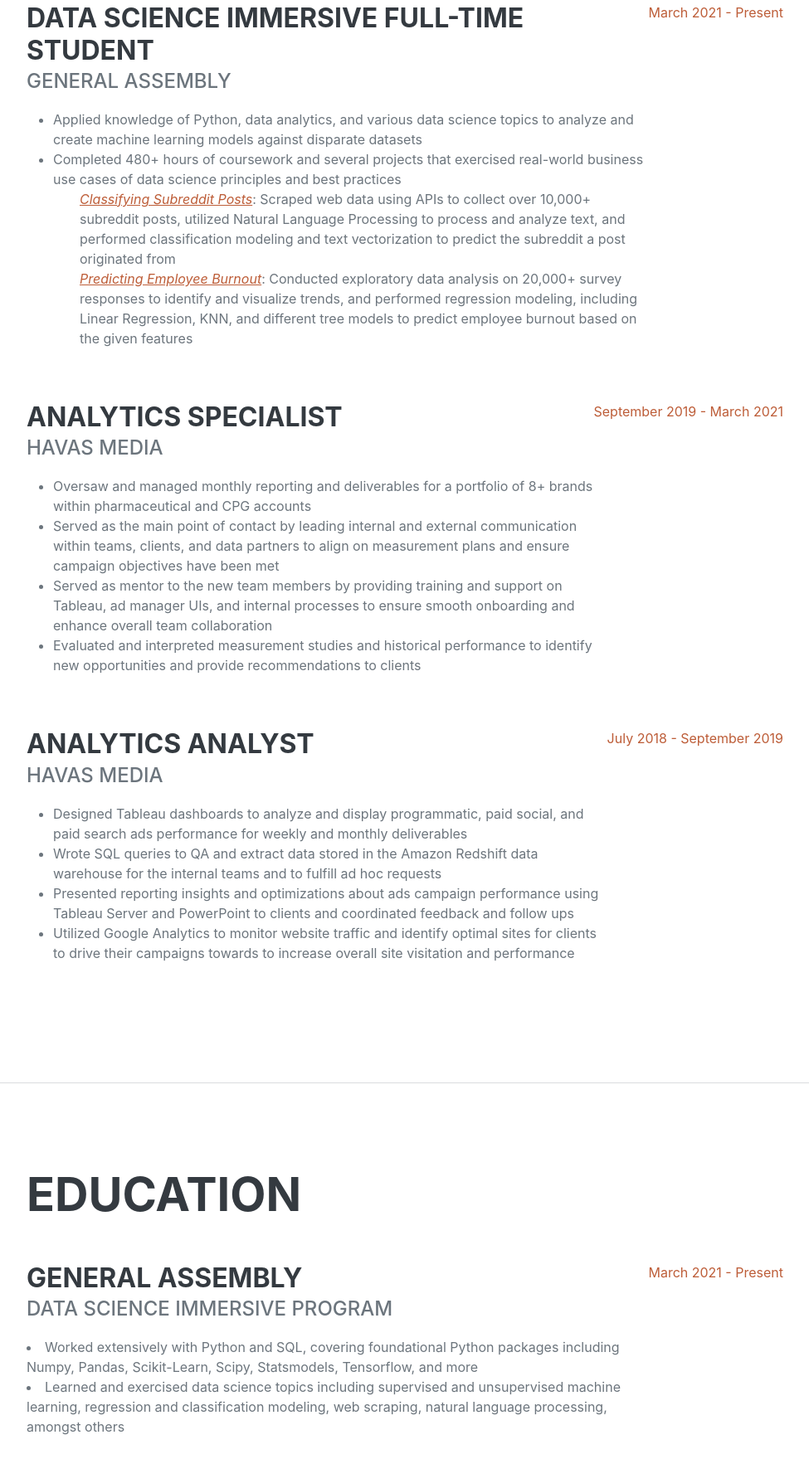
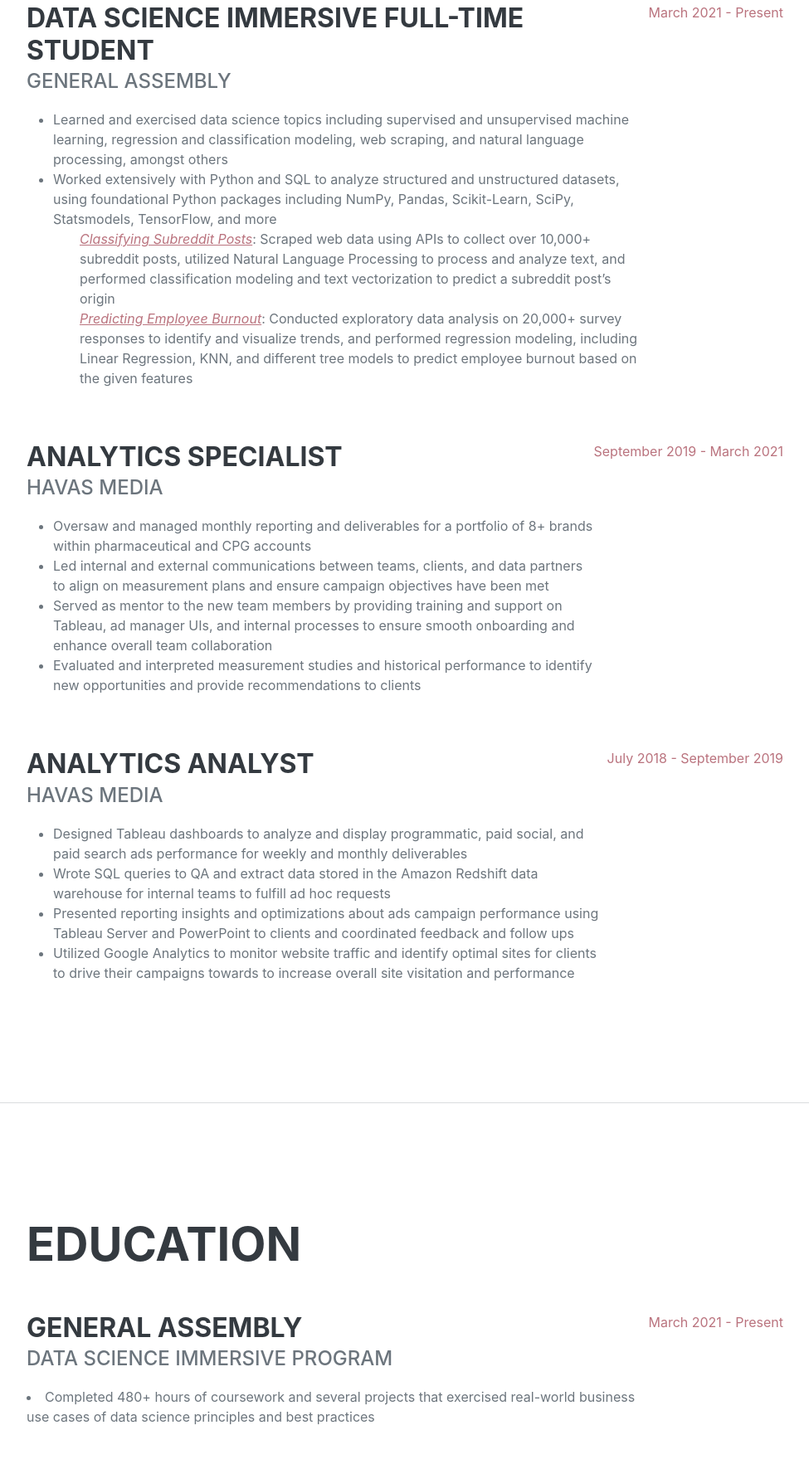
Before and after one commit to vleong1/vleong1.github.io, a plain HTML site: page index.html in a window 1280 px wide. Shown: the part 993-2758 px from the top of the page at 83% size, without its empty margins (288-1263 px from the left). Drawn offline with nearby package versions, Linux system fonts and the light colour scheme; a web font is replaced by a local one.

Commit message:
updating portfolio

```diff
--- a/index.html
+++ b/index.html
@@ -67,11 +67,13 @@
                             <h3 class="mb-0">Data Science Immersive Full-Time Student</h3>
                             <div class="subheading mb-3">General Assembly</div>
                             <ul>
-                                <li>Applied knowledge of Python, data analytics, and various data science topics to analyze and create machine learning models against disparate datasets</li>
-                                <li>Completed 480+ hours of coursework and several projects that exercised real-world business use cases of data science principles and best practices</li>
+                                <li>Learned and exercised data science topics including supervised and unsupervised machine learning, regression and classification modeling, web scraping, and natural
+                                    language processing, amongst others</li>
+                                <li>Worked extensively with Python and SQL to analyze structured and unstructured datasets, using foundational Python packages including NumPy, Pandas, Scikit-Learn, SciPy,
+                                    Statsmodels, TensorFlow, and more</li>
                                     <ul><i><a href="https://github.com/vleong1/NLP-Reddit-Classification">Classifying Subreddit Posts</a></i>: Scraped web data using APIs to collect over
                                         10,000+ subreddit posts, utilized Natural Language Processing to process and analyze text, and performed classification modeling and text
-                                        vectorization to predict the subreddit a post originated from</ul>
+                                        vectorization to predict a subreddit post’s origin</ul>
                                         <ul><i><a href="https://github.com/vleong1/modeling-employee-burnout">Predicting Employee Burnout</a></i>: Conducted exploratory
                                             data analysis on 20,000+ survey responses to identify and visualize trends, and performed regression modeling, including Linear
                                             Regression, KNN, and different tree models to predict employee burnout based on the given features</ul>
@@ -85,8 +87,7 @@
                             <div class="subheading mb-3">Havas Media</div>
                             <ul>
                                 <li>Oversaw and managed monthly reporting and deliverables for a portfolio of 8+ brands within pharmaceutical and CPG accounts</li>
-                                <li>Served as the main point of contact by leading internal and external communication within teams, clients, and data partners to align on measurement plans and
-                                    ensure campaign objectives have been met</li>
+                                <li>Led internal and external communications between teams, clients, and data partners to align on measurement plans and ensure campaign objectives have been met</li>
                                 <li>Served as mentor to the new team members by providing training and support on Tableau, ad manager UIs, and internal processes to ensure smooth onboarding and
                                     enhance overall team collaboration</li>
                                 <li>Evaluated and interpreted measurement studies and historical performance to identify new opportunities and provide recommendations to clients</li>
@@ -100,7 +101,7 @@
                             <div class="subheading mb-3">Havas Media</div>
                             <ul>
                                 <li>Designed Tableau dashboards to analyze and display programmatic, paid social, and paid search ads performance for weekly and monthly deliverables</li>
-                                <li>Wrote SQL queries to QA and extract data stored in the Amazon Redshift data warehouse for the internal teams and to fulfill ad hoc requests</li>
+                                <li>Wrote SQL queries to QA and extract data stored in the Amazon Redshift data warehouse for internal teams to fulfill ad hoc requests</li>
                                 <li>Presented reporting insights and optimizations about ads campaign performance using Tableau Server and PowerPoint to clients and coordinated feedback and follow ups</li>
                                 <li>Utilized Google Analytics to monitor website traffic and identify optimal sites for clients to drive their campaigns towards to increase overall site visitation and performance</li>
                             </ul>
@@ -118,9 +119,7 @@
                         <div class="flex-grow-1">
                             <h3 class="mb-0">General Assembly</h3>
                             <div class="subheading mb-3">Data Science Immersive Program</div>
-                            <li>Worked extensively with Python and SQL, covering foundational Python packages including Numpy, Pandas, Scikit-Learn, Scipy, Statsmodels, Tensorflow, and more</li>
-                            <li>Learned and exercised data science topics including supervised and unsupervised machine learning, regression and classification modeling, web scraping, natural
-                                language processing, amongst others</li>
+                            <li>Completed 480+ hours of coursework and several projects that exercised real-world business use cases of data science principles and best practices</li>
                         </div>
                         <div class="flex-shrink-0"><span class="text-primary">March 2021 - Present</span></div>
                     </div>
@@ -164,10 +163,11 @@
                 <div class="resume-section-content">
                     <h2 class="mb-5">Interests</h2>
                     <p>When I'm not working, I love exploring cool pop-up events, visiting museums, and eating a plethora of delicious foods at food festivals! Some of my favorites to visit annually:</p>
+                    <ul>
                         <li><a href="https://www.smorgasburg.com/">Smorgasburg</a></li>
                         <li><a href="https://sangennaronyc.org/">The Feast of San Gennaro</a></li>
                         <li><a href="http://ninthavenuefoodfestival.com/">The 9th Avenue International Food Festival</a></li>
-
+                    </ul>
                     <p class="mb-0">Otherwise, when I feel like spending time indoors, I enjoy learning new music pieces on the piano, finding new music to add to my growing Spotify playlists,
                         watching Food Network, and catching up with Schitt's Creek on Netflix.</p>
                 </div>
```
Also changed, not shown: css/styles.css.
